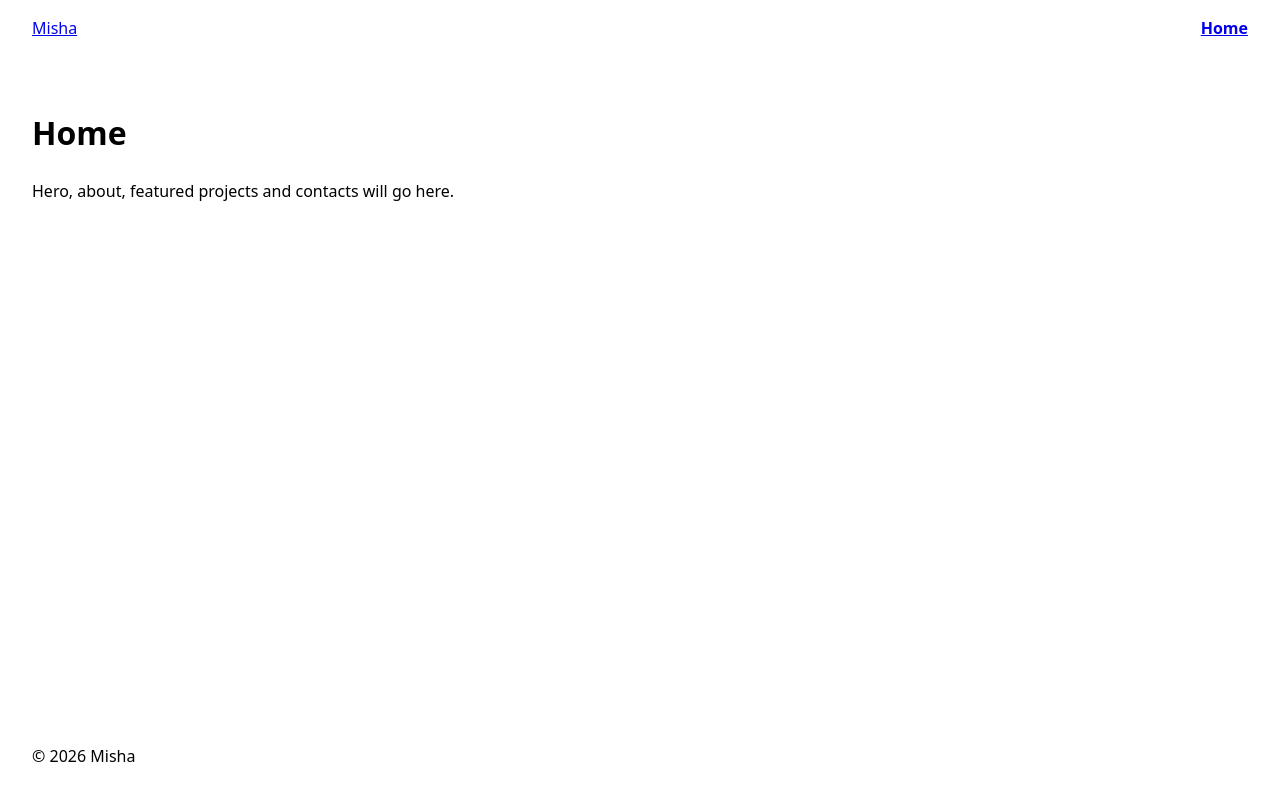
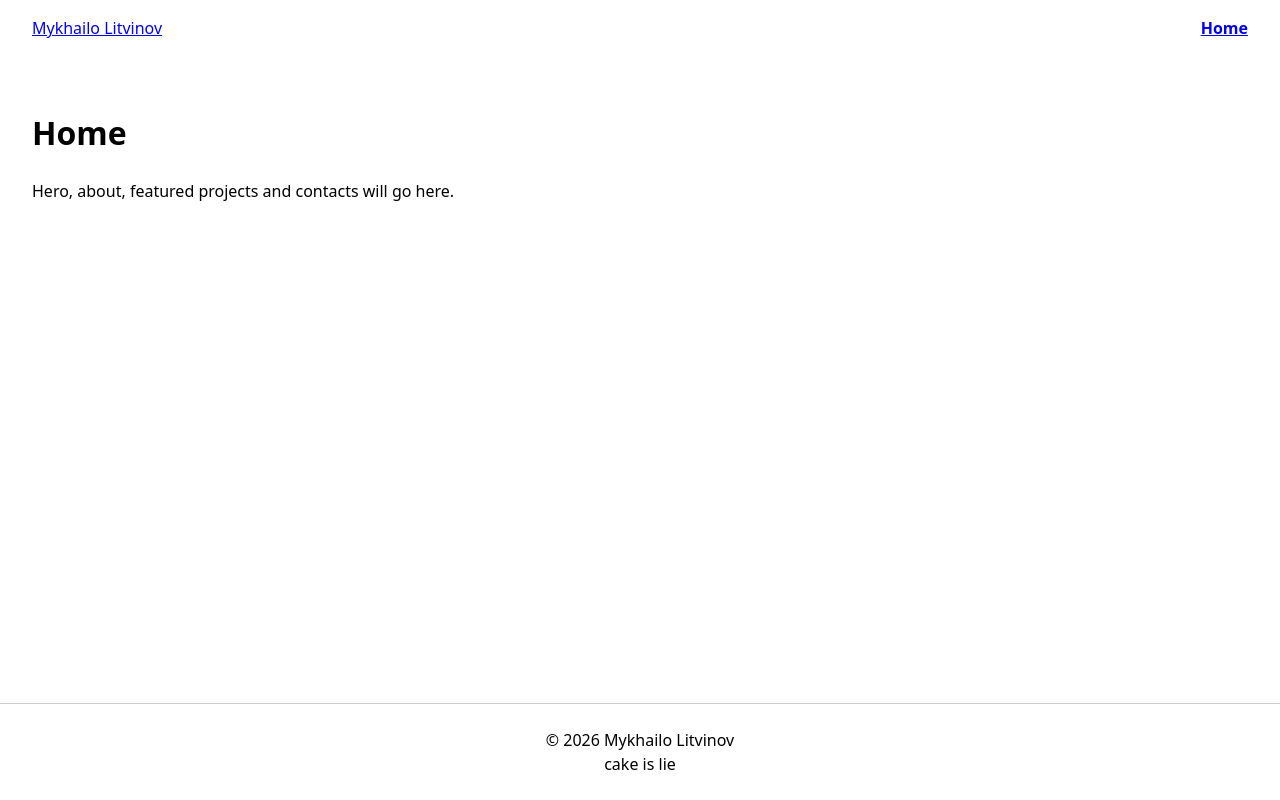
Before and after one commit to mlitvino/portfolio, a React app: page / in a window 1280 px wide. Built offline with nearby package versions, Linux system fonts and the light colour scheme; the HTML template or start-up script is replaced by a standard one.

Commit message:
feat: enhance footer

```diff
--- a/src/app/layout/Footer.module.css
+++ b/src/app/layout/Footer.module.css
@@ -1,3 +1,5 @@
 .footer {
-  padding: 1rem 2rem;
+  padding: 0.5rem 1rem;
+  text-align: center;
+  border-top: 1px solid color-mix(in srgb, currentColor 20%, transparent);
 }
--- a/src/app/layout/Footer.tsx
+++ b/src/app/layout/Footer.tsx
@@ -1,9 +1,14 @@
+import { site } from '@/shared/config/site'
+
 import styles from './Footer.module.css'
 
 export function Footer() {
   return (
     <footer className={styles.footer}>
-      <p>© {new Date().getFullYear()} Misha</p>
+      <p>
+        © {new Date().getFullYear()} {site.name} <br/>
+        cake is lie
+      </p>
     </footer>
   )
 }
--- a/src/app/layout/Header.tsx
+++ b/src/app/layout/Header.tsx
@@ -1,11 +1,13 @@
 import { Link, NavLink } from 'react-router'
+
+import { site } from '@/shared/config/site'
 
 import styles from './Header.module.css'
 
 export function Header() {
   return (
     <header className={styles.header}>
-      <Link to="/">Misha</Link>
+      <Link to="/">{site.name}</Link>
       <nav aria-label="Main" className={styles.nav}>
         <NavLink to="/" end className={({ isActive }) => (isActive ? styles.active : undefined)}>
           Home
--- a/src/app/layout/RootErrorBoundary.tsx
+++ b/src/app/layout/RootErrorBoundary.tsx
@@ -1,4 +1,6 @@
 import { isRouteErrorResponse, useRouteError } from 'react-router'
+
+import { site } from '@/shared/config/site'
 
 export function RootErrorBoundary() {
   const error = useRouteError()
@@ -12,7 +14,7 @@ export function RootErrorBoundary() {
 
   return (
     <main id="content">
-      <title>Something went wrong — Misha</title>
+      <title>{`Something went wrong — ${site.name}`}</title>
       <h1>Something went wrong</h1>
       <p>
         Try reloading the page. If you opened an old tab, a new version may have been published.
--- a/src/pages/home/HomePage.tsx
+++ b/src/pages/home/HomePage.tsx
@@ -1,7 +1,9 @@
+import { site } from '@/shared/config/site'
+
 export default function HomePage() {
   return (
     <>
-      <title>Misha — Portfolio</title>
+      <title>{`${site.name} — ${site.title}`}</title>
       <h1>Home</h1>
       <p>Hero, about, featured projects and contacts will go here.</p>
     </>
--- a/src/pages/not-found/NotFoundPage.tsx
+++ b/src/pages/not-found/NotFoundPage.tsx
@@ -1,9 +1,11 @@
 import { Link } from 'react-router'
+
+import { site } from '@/shared/config/site'
 
 export default function NotFoundPage() {
   return (
     <>
-      <title>Page not found — Misha</title>
+      <title>{`Page not found — ${site.name}`}</title>
       <h1>Page not found</h1>
       <p>The page you're looking for doesn't exist.</p>
       <Link to="/">Go home</Link>
--- /dev/null
+++ b/src/shared/config/site.ts
@@ -0,0 +1,9 @@
+export const site = {
+  name: 'Mykhailo Litvinov',
+  title: 'Software Developer',
+  email: 'you@example.com',
+  socials: [
+    { label: 'GitHub', url: 'https://github.com/mlitvino' },
+    { label: 'LinkedIn', url: 'https://www.linkedin.com/in/<you>' },
+  ],
+} as const
```
